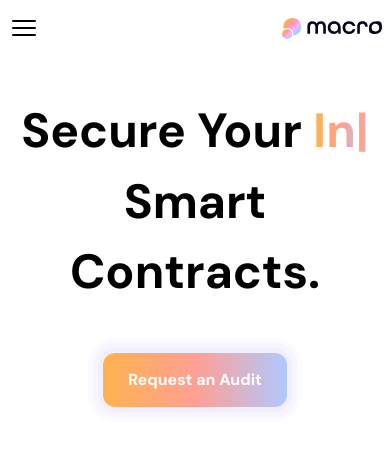
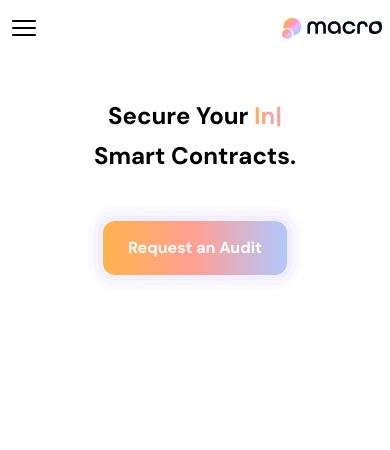
Before and after one commit to snowball-tools/website-example, a Next.js app: page / in a window 390 px wide. Shown: the top 450 px of the page. Built offline with nearby package versions, Linux system fonts and the light colour scheme.

Commit message:
fix: adjust Home hero in mobile

```diff
--- a/src/components/Hero/HeroHome.tsx
+++ b/src/components/Hero/HeroHome.tsx
@@ -21,7 +21,7 @@ const HeroHome = () => {
 
   return (
     <div className="mt-10 flex flex-col">
-      <h1 className="text-center font-bold text-5xl leading-[70.5px] text-#05051E">
+      <h1 className="text-center font-bold text-2xl leading-10 md:text-5xl md:leading-[70.5px] text-#05051E">
         Secure Your{' '}
         <span className="gradient-text">
           <TypeAnimation sequence={getSequence()} speed={10} cursor={true} repeat={Infinity} />
```
